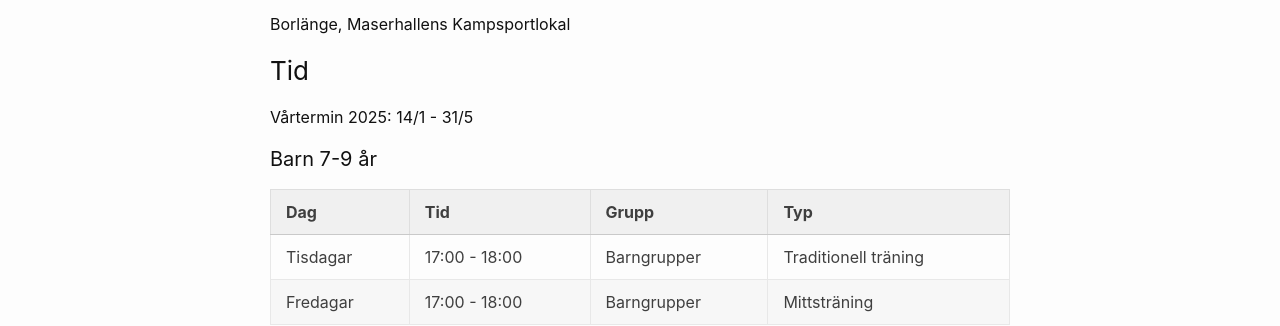
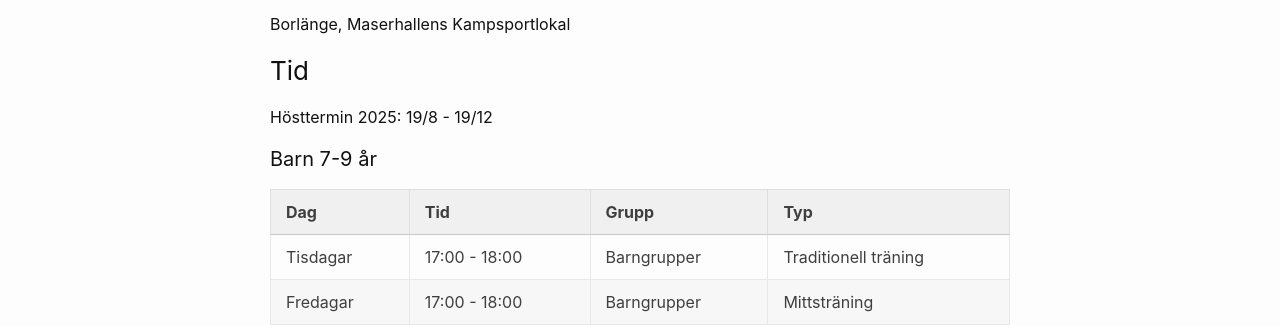
Before and after one commit to dalataekwondo/dalataekwondo.github.io, a Jekyll site: the page built from 02.lokal-tid.markdown, in a window 1280 px wide and 900 px high. Shown: the part 339-665 px from the top of the window. Built offline with Jekyll 4.4.1, drawn with Linux system fonts in a browser that asks for light colours.

Commit message:
Update 02.lokal-tid.markdown

```diff
--- a/02.lokal-tid.markdown
+++ b/02.lokal-tid.markdown
@@ -15,7 +15,7 @@ Borlänge, Maserhallens Kampsportlokal
 
 ### Tid {#tid}
 
-Vårtermin 2025: 14/1 - 31/5
+Hösttermin 2025: 19/8 - 19/12
 
 #### Barn 7-9 år
 
```
